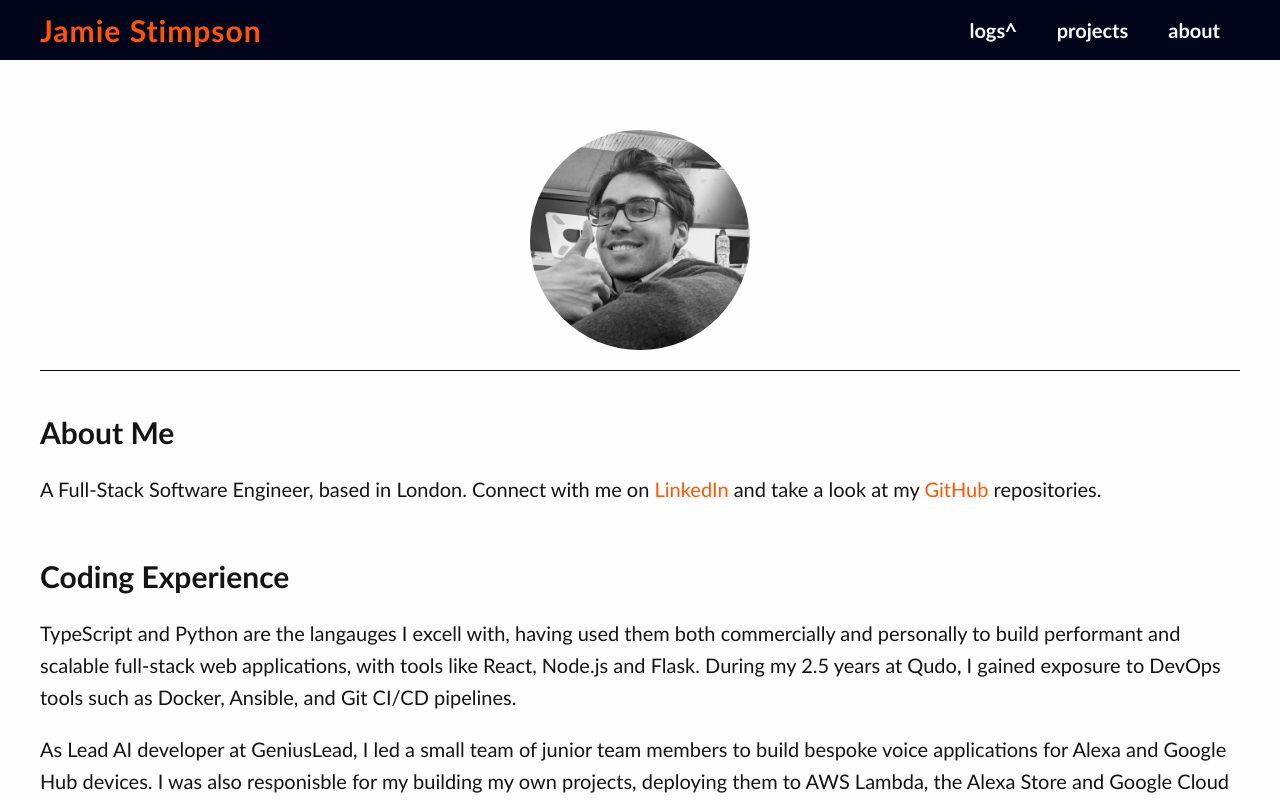
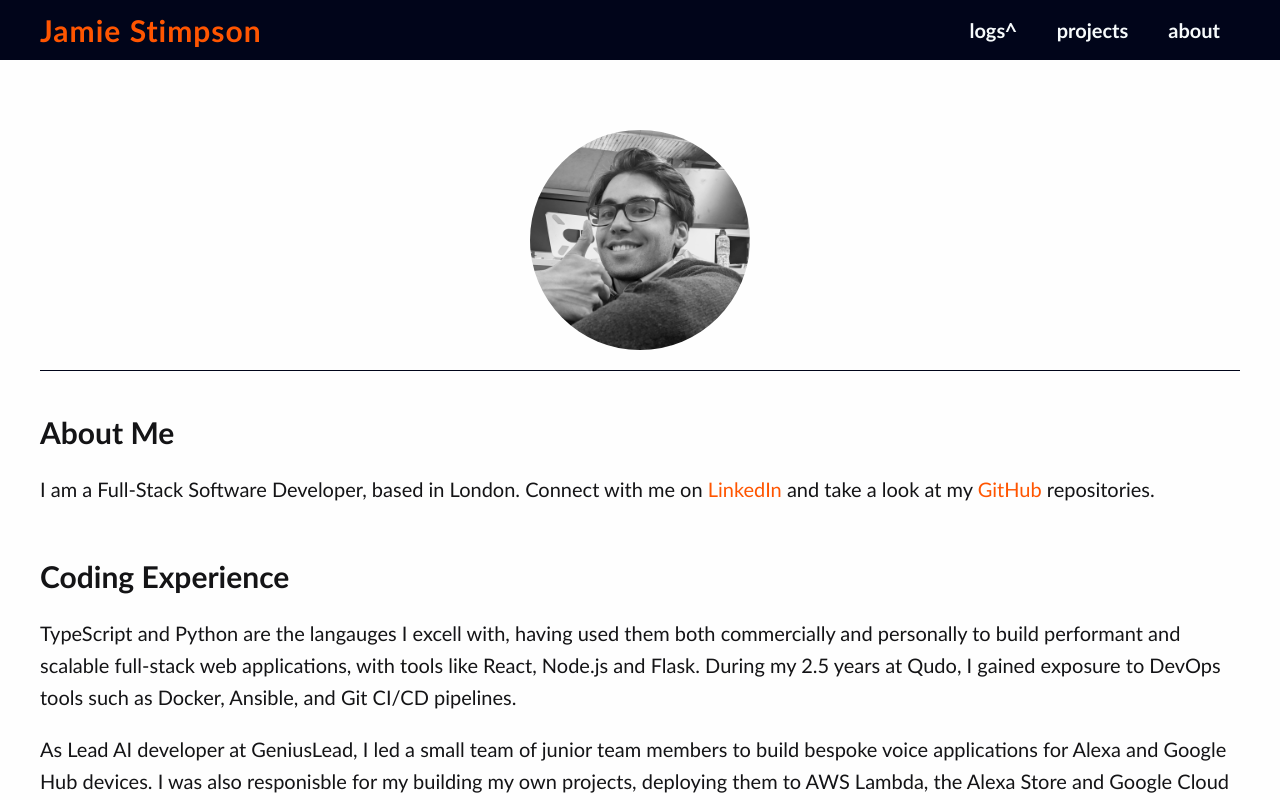
Before and after one commit to Jamnic98/website_client_v1, a Next.js app: page /about in a window 1280 px wide. Shown: the top 800 px of the page. Built offline with nearby package versions, Linux system fonts and the light colour scheme.

Commit message:
update descriptions

```diff
--- a/src/app/about/page.tsx
+++ b/src/app/about/page.tsx
@@ -34,7 +34,8 @@ const About = () => (
       <section className={styles.description}>
         <h2>About Me</h2>
         <p>
-          A Full-Stack Software Engineer, based in London. Connect with me on
+          I am a Full-Stack Software Developer, based in London. Connect with me
+          on
           <>
             {' '}
             <a
```
Also changed, not shown: src/app/home-page.tsx (+7 -3 lines).
